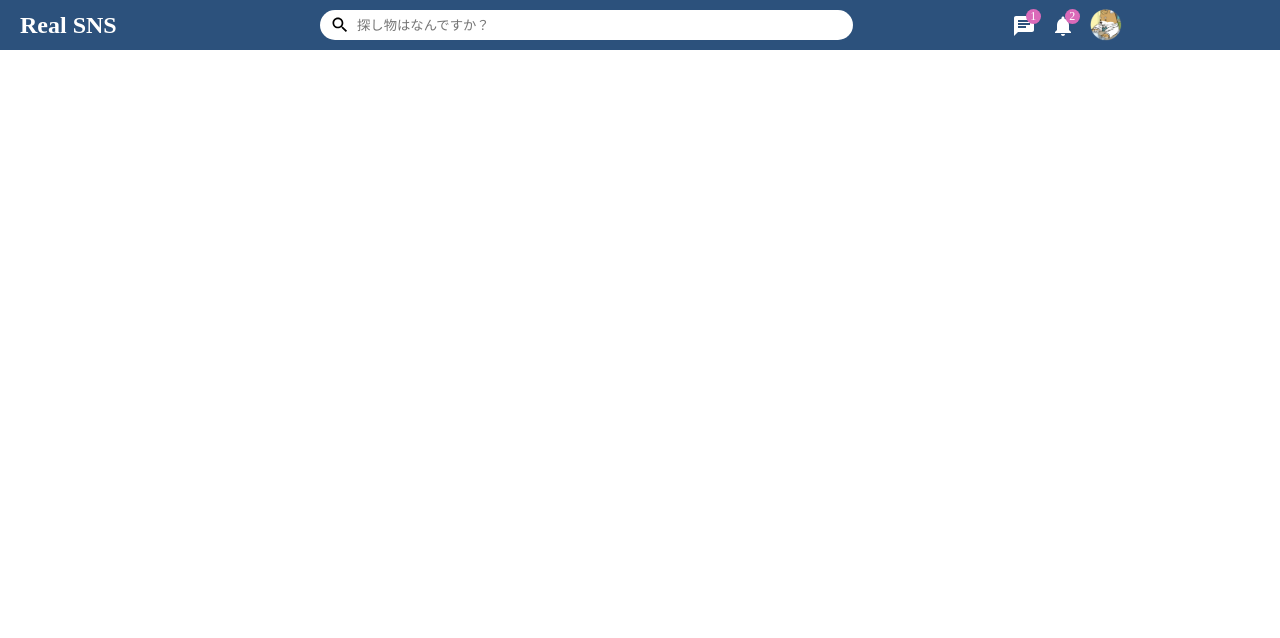
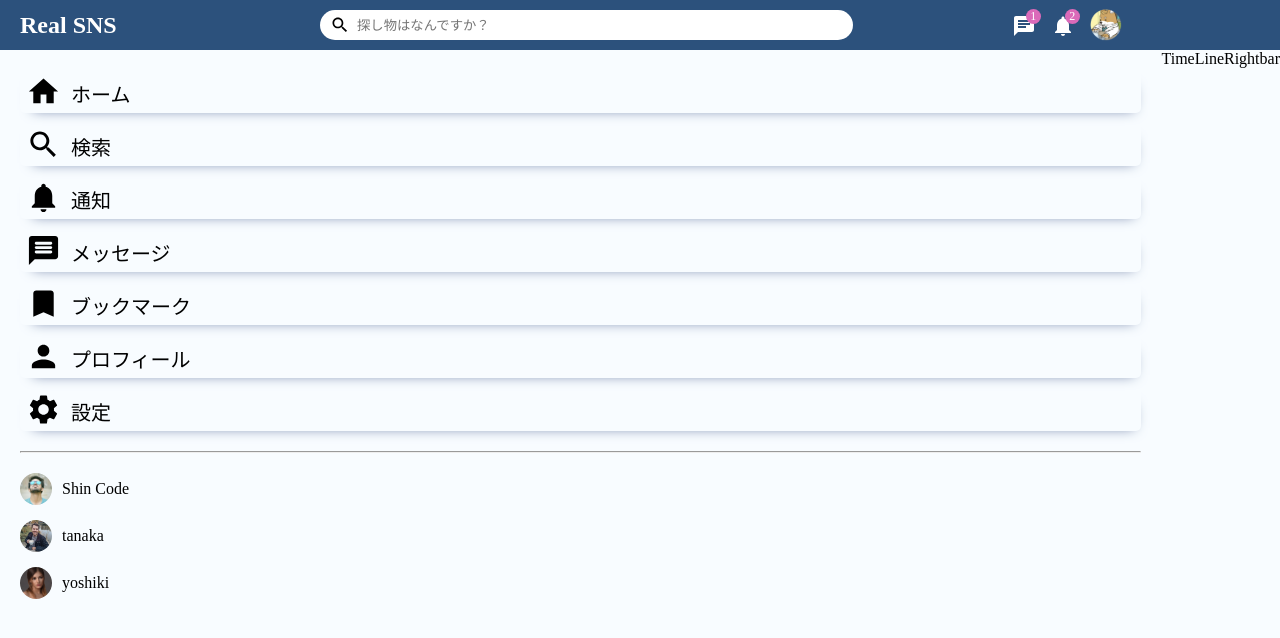
Before and after one commit to ryuya416/Real-SNS-frontend, a React (Create React App) app: page / in a window 1280 px wide. Shown: the top 638 px of the page. Built offline with nearby package versions, Linux system fonts and the light colour scheme.

Commit message:
✨ topbar

```diff
--- /dev/null
+++ b/src/components/rightbar/Rightbar.jsx
@@ -0,0 +1,5 @@
+import React from "react";
+
+export const Rightbar = () => {
+  return <div>Rightbar</div>;
+};
--- /dev/null
+++ b/src/components/sidebar/Sidebar.css
@@ -0,0 +1,64 @@
+.sidebar {
+  flex: 2.5;
+  height: 100vh;
+}
+
+.sidebarWrapper {
+  padding: 20px;
+}
+
+.sidebarList {
+  padding: 0;
+  margin: 0;
+  list-style: none;
+}
+
+.sidebarListItem {
+  display: flex;
+  align-items: center;
+  margin-bottom: 10px;
+  padding: 4px 6px;
+  cursor: pointer;
+  box-shadow: 3px 7px 13px -10px #65789f;
+  border-radius: 5px;
+  transition: all 0.3s;
+}
+
+.sidebarListItem:hover {
+  box-shadow: none;
+  transform: translateY(5px);
+}
+
+.sidebarIcon {
+  font-size: 35px !important;
+  margin-right: 10px;
+}
+
+.sidebarListItemText {
+  font-size: 20px;
+  padding-top: 3px;
+}
+
+.sidebarHr {
+  margin: 20px 0;
+}
+
+.sidebarFriendImg {
+  width: 32px;
+  height: 32px;
+  object-fit: cover;
+  border-radius: 50%;
+  margin-right: 10px;
+}
+
+.sidebarFriendList {
+  padding: 0;
+  margin: 0;
+  list-style: none;
+}
+
+.sidebarFriend {
+  display: flex;
+  align-items: center;
+  margin-bottom: 15px;
+}
--- /dev/null
+++ b/src/components/sidebar/Sidebar.jsx
@@ -0,0 +1,77 @@
+import {
+  Bookmark,
+  Home,
+  MessageRounded,
+  Notifications,
+  Person,
+  Search,
+  Settings,
+} from "@mui/icons-material";
+import React from "react";
+import "./Sidebar.css";
+
+export const Sidebar = () => {
+  return (
+    <div className="sidebar">
+      <div className="sidebarWrapper">
+        <ul className="sidebarList">
+          <li className="sidebarListItem">
+            <Home className="sidebarIcon" />
+            <span className="sidebarListItemText">ホーム</span>
+          </li>
+          <li className="sidebarListItem">
+            <Search className="sidebarIcon" />
+            <span className="sidebarListItemText">検索</span>
+          </li>
+          <li className="sidebarListItem">
+            <Notifications className="sidebarIcon" />
+            <span className="sidebarListItemText">通知</span>
+          </li>
+          <li className="sidebarListItem">
+            <MessageRounded className="sidebarIcon" />
+            <span className="sidebarListItemText">メッセージ</span>
+          </li>
+          <li className="sidebarListItem">
+            <Bookmark className="sidebarIcon" />
+            <span className="sidebarListItemText">ブックマーク</span>
+          </li>
+          <li className="sidebarListItem">
+            <Person className="sidebarIcon" />
+            <span className="sidebarListItemText">プロフィール</span>
+          </li>
+          <li className="sidebarListItem">
+            <Settings className="sidebarIcon" />
+            <span className="sidebarListItemText">設定</span>
+          </li>
+        </ul>
+        <hr className="sidebarHr" />
+        <ul className="sidebarFriendList">
+          <li className="sidebarFriend">
+            <img
+              src="/assets/person/2.jpeg"
+              alt=""
+              className="sidebarFriendImg"
+            />
+            <span className="sidebarFriendName">Shin Code</span>
+          </li>
+          <li className="sidebarFriend">
+            <img
+              src="/assets/person/3.jpeg"
+              alt=""
+              className="sidebarFriendImg"
+            />
+            <span className="sidebarFriendName">tanaka</span>
+          </li>
+          <li className="sidebarFriend">
+            <img
+              src="/assets/person/4.jpeg"
+              alt=""
+              className="sidebarFriendImg"
+            />
+            <span className="sidebarFriendName">yoshiki</span>
+          </li>
+        </ul>
+      </div>
+    </div>
+  );
+};
--- /dev/null
+++ b/src/components/timeline/TimeLine.jsx
@@ -0,0 +1,5 @@
+import React from "react";
+
+export const TimeLine = () => {
+  return <div>TimeLine</div>;
+};
--- a/src/pages/home/Home.css
+++ b/src/pages/home/Home.css
@@ -0,0 +1,5 @@
+.homeContainer {
+  display: flex;
+  width: 100%;
+  background-color: #f8fcff;
+}
--- a/src/pages/home/Home.jsx
+++ b/src/pages/home/Home.jsx
@@ -1,10 +1,19 @@
 import React from "react";
+import { Rightbar } from "../../components/rightbar/Rightbar";
+import { Sidebar } from "../../components/sidebar/Sidebar";
+import { TimeLine } from "../../components/timeline/TimeLine";
 import { Topbar } from "../../components/topbar/Topbar";
+import "./Home.css";
 
 export default function Home() {
   return (
     <>
       <Topbar />
+      <div className="homeContainer">
+        <Sidebar />
+        <TimeLine />
+        <Rightbar />
+      </div>
     </>
   );
 }
```
Also changed, not shown: src/components/rightbar/Rightbar.css (added), src/components/timeline/TimeLine.css (added).
